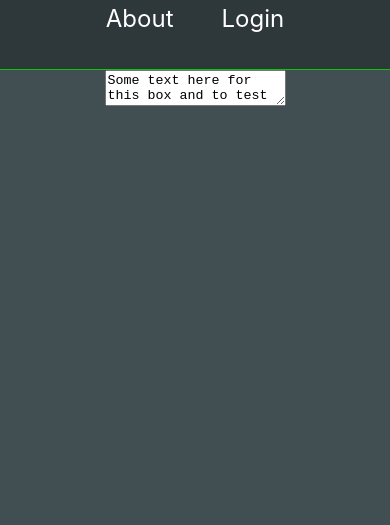
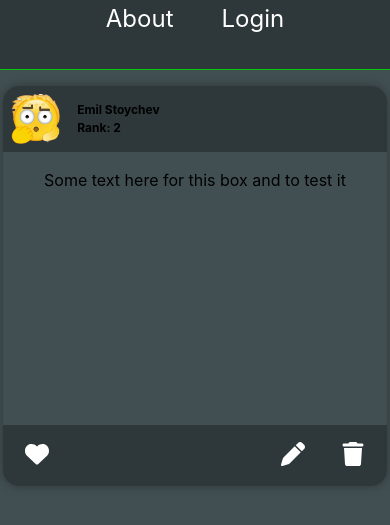
Before and after one commit to Emil-Stoychev/jokes-app, a Vue app in the folder my-vue-app/: page / in a window 390 px wide. Shown: the part 235-760 px from the top of the page. Built offline with nearby package versions, Linux system fonts and the light colour scheme; what vue-writer would draw is missing.

Commit message:
make responsive design for all posts

```diff
--- a/my-vue-app/src/components/Home.vue
+++ b/my-vue-app/src/components/Home.vue
@@ -6,12 +6,131 @@
 
     <div class="box">
       <div class="author">
+        <img class="emojie" src="/images/profile.gif" />
+        <div class="authorInfo">
+          <h2>Emil Stoychev</h2>
+          <h3>Rank: 2</h3>
+        </div>
+      </div>
 
+      <div class="textCnt">
+        <p>Some text here for this box and to test it</p>
       </div>
-      <textarea>Some text here for this box and to test it</textarea>
+
+      <div class="btns">
+        <button type="button">
+          <svg xmlns="http://www.w3.org/2000/svg" fill="white" height="24" width="24" viewBox="0 0 512 512"><path d="M47.6 300.4L228.3 469.1c7.5 7 17.4 10.9 27.7 10.9s20.2-3.9 27.7-10.9L464.4 300.4c30.4-28.3 47.6-68 47.6-109.5v-5.8c0-69.9-50.5-129.5-119.4-141C347 36.5 300.6 51.4 268 84L256 96 244 84c-32.6-32.6-79-47.5-124.6-39.9C50.5 55.6 0 115.2 0 185.1v5.8c0 41.5 17.2 81.2 47.6 109.5z"/></svg>
+          </button>
+          <div class="btns-sub">
+            <button type="button">
+              <svg xmlns="http://www.w3.org/2000/svg" fill="white" height="24" width="24" viewBox="0 0 512 512"><path d="M362.7 19.3L314.3 67.7 444.3 197.7l48.4-48.4c25-25 25-65.5 0-90.5L453.3 19.3c-25-25-65.5-25-90.5 0zm-71 71L58.6 323.5c-10.4 10.4-18 23.3-22.2 37.4L1 481.2C-1.5 489.7 .8 498.8 7 505s15.3 8.5 23.7 6.1l120.3-35.4c14.1-4.2 27-11.8 37.4-22.2L421.7 220.3 291.7 90.3z"/></svg>
+            </button>
+            <button type="button">
+              <svg xmlns="http://www.w3.org/2000/svg" fill="white" height="24" width="24" viewBox="0 0 448 512"><path d="M135.2 17.7L128 32H32C14.3 32 0 46.3 0 64S14.3 96 32 96H416c17.7 0 32-14.3 32-32s-14.3-32-32-32H320l-7.2-14.3C307.4 6.8 296.3 0 284.2 0H163.8c-12.1 0-23.2 6.8-28.6 17.7zM416 128H32L53.2 467c1.6 25.3 22.6 45 47.9 45H346.9c25.3 0 46.3-19.7 47.9-45L416 128z"/></svg>
+            </button>
+          </div>
+      </div>
     </div>
 
   </div>
 </template>
 
-<style scoped></style>
+
+<style scoped>
+.container {
+  display: flex;
+  flex-wrap: wrap;
+  justify-content: space-around;
+  gap: 2rem;
+  padding: 2rem;
+}
+
+.box {
+  width: 100%;
+  max-width: 400px;
+  height: 400px;
+  border-radius: 1rem;
+  box-shadow: 0px 0px 10px var(--bg-color-sub);
+  user-select: none;
+  overflow: hidden;
+  position: relative;
+}
+
+.emojie {
+  width: 15%;
+  max-width: 50px;
+  height: auto;
+  object-fit: cover;
+}
+
+.author {
+  display: flex;
+  justify-content: flex-start;
+  background-color: var(--bg-color-sub);
+  align-items: center;
+  padding: 0.5rem;
+  gap: 1rem;
+}
+
+.authorInfo {
+  display: flex;
+  flex-direction: column;
+}
+
+.authorInfo h2,
+.authorInfo h3 {
+  font-size: 12px;
+  margin: 0;
+  text-align: start;
+}
+
+.textCnt {
+  display: flex;
+  flex-direction: column;
+  height: 65%;
+  overflow-y: auto;
+}
+
+.textCnt > p {
+  padding: 1rem;
+  margin: 0;
+}
+
+div.btns {
+  display: flex;
+  justify-content: space-between;
+  align-items: center;
+  background-color: var(--bg-color-sub);
+  gap: 1rem;
+  padding: 1rem;
+  position: absolute;
+  width: 100%;
+  bottom: 0;
+}
+
+div.btns-sub {
+  display: flex;
+  justify-content: flex-end;
+  gap: 1.5rem;
+  padding-right: 2rem;
+  width: 100%;
+}
+
+div.btns > button,
+div.btns-sub > button {
+  cursor: pointer;
+  border: none;
+  background-color: transparent;
+}
+
+div.btns > button svg.liked {
+  fill: red;
+}
+
+
+@media screen and (max-width: 450px) {
+  .container {
+  padding: 1rem 0.2rem;
+}
+}
+</style>
```
